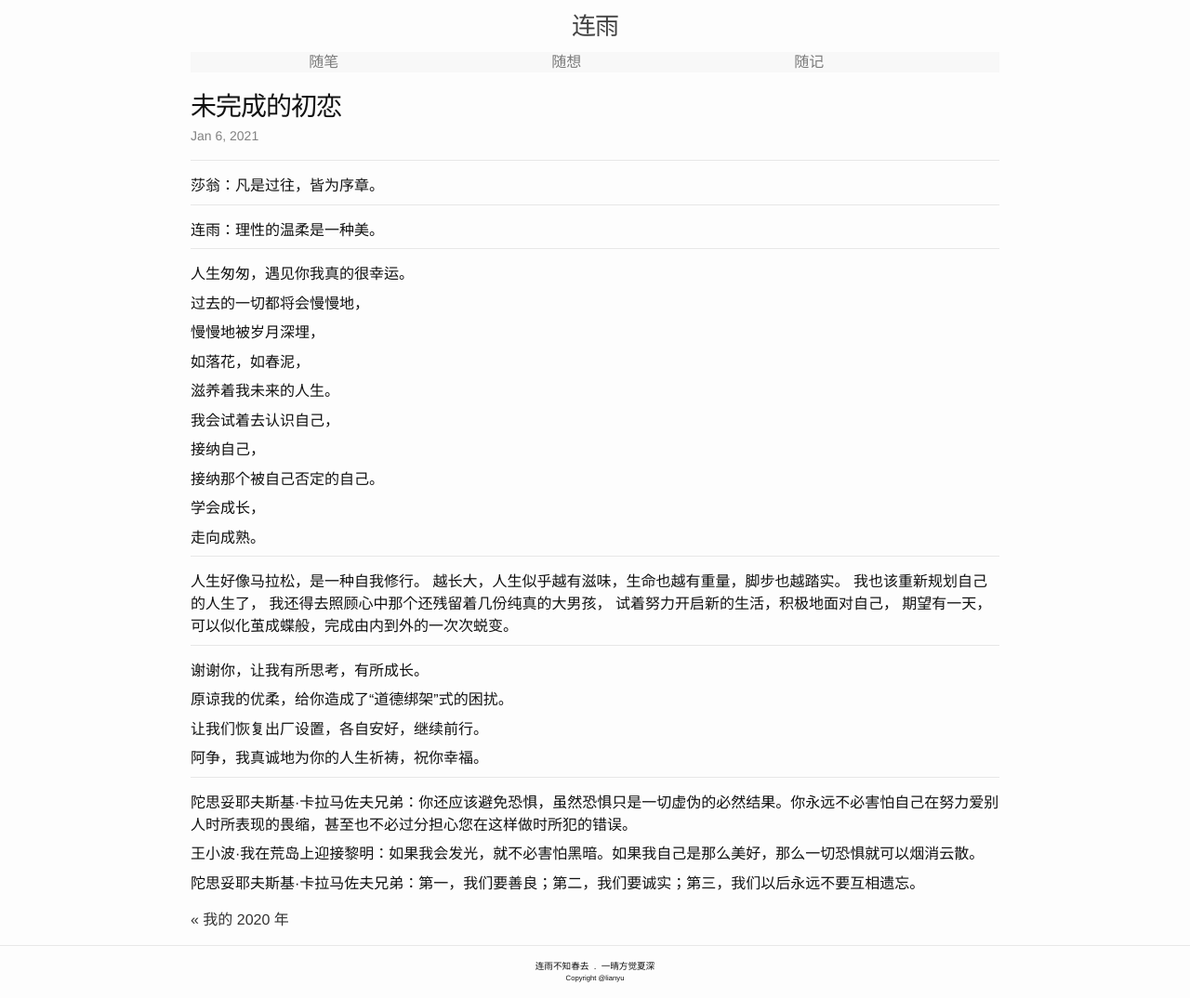
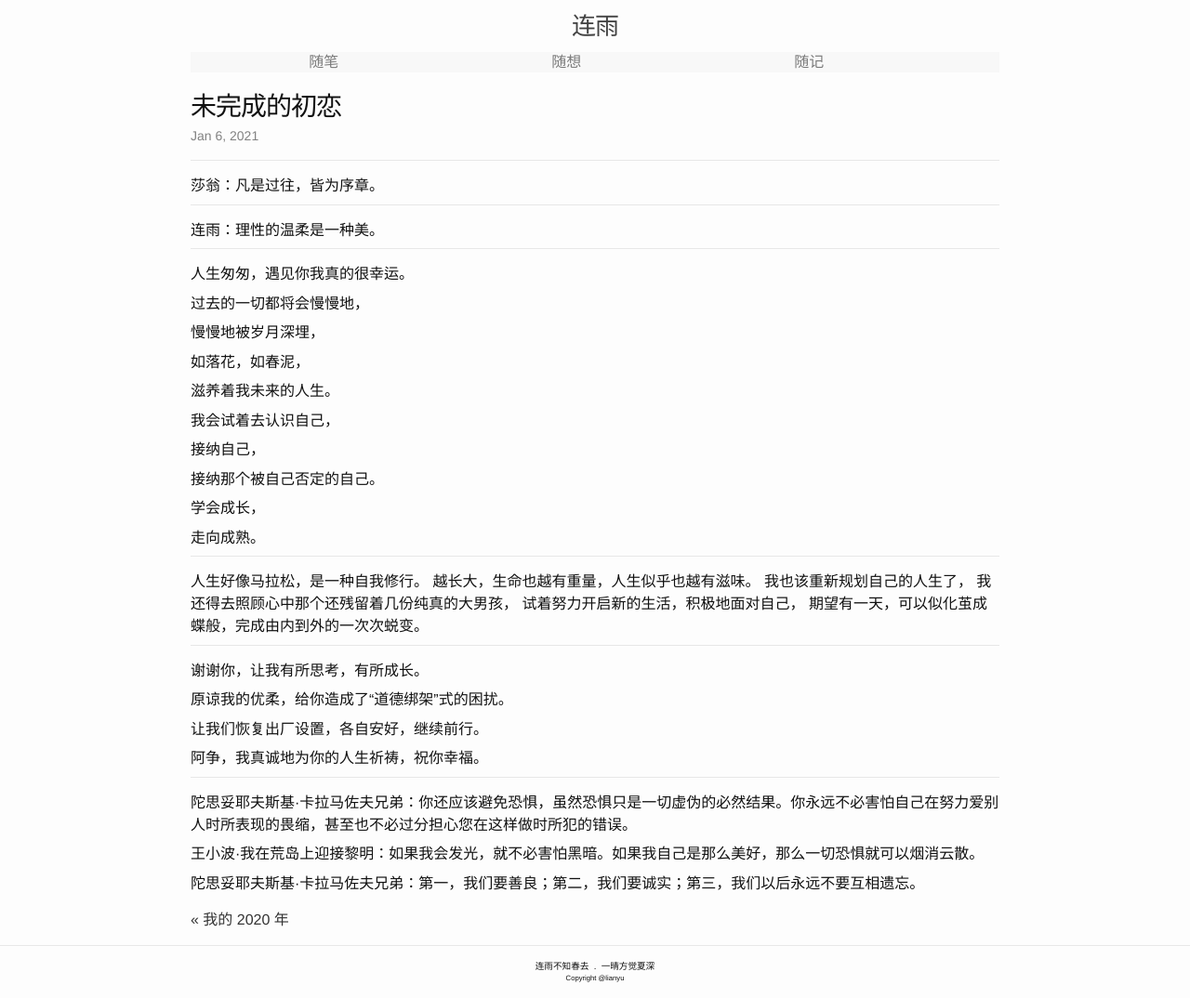
Before and after one commit to lianyu1115/lianyu, a Jekyll site: the page built from _journals/2021-01-06-未完成的初恋.md, in a window 1280 px wide. Shown: the whole page at 93% size. Built offline with Jekyll 4.4.1, drawn with Linux system fonts in a browser that asks for light colours.

Commit message:
Update 2021-01-06-未完成的初恋.md

```diff
--- a/_journals/2021-01-06-未完成的初恋.md
+++ b/_journals/2021-01-06-未完成的初恋.md
@@ -38,7 +38,7 @@ tags: ''
 - - -
 
 人生好像马拉松，是一种自我修行。
-越长大，人生似乎越有滋味，生命也越有重量，脚步也越踏实。
+越长大，生命也越有重量，人生似乎也越有滋味。
 我也该重新规划自己的人生了，
 我还得去照顾心中那个还残留着几份纯真的大男孩，
 试着努力开启新的生活，积极地面对自己，
```
